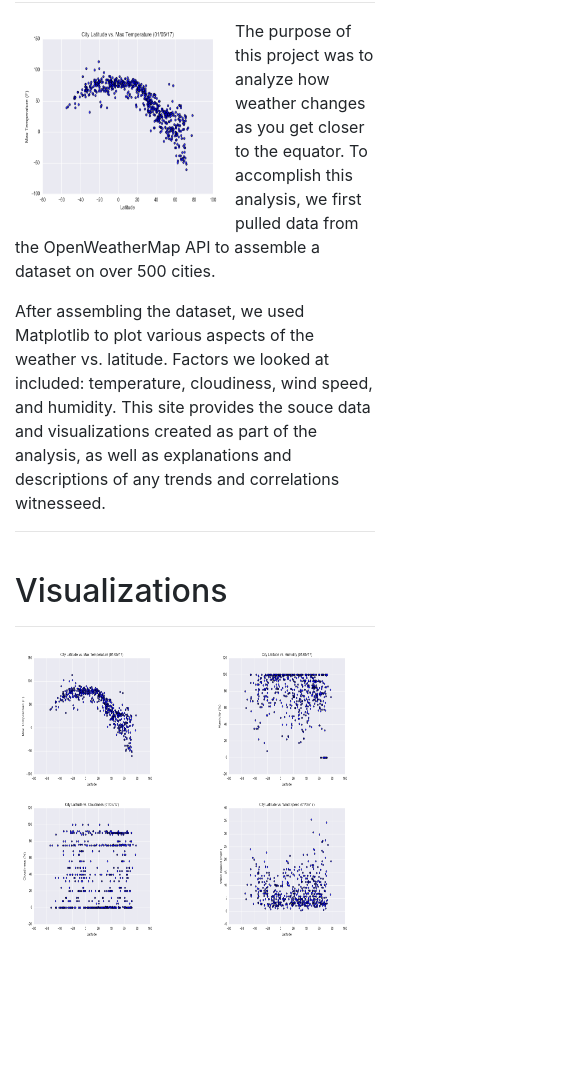
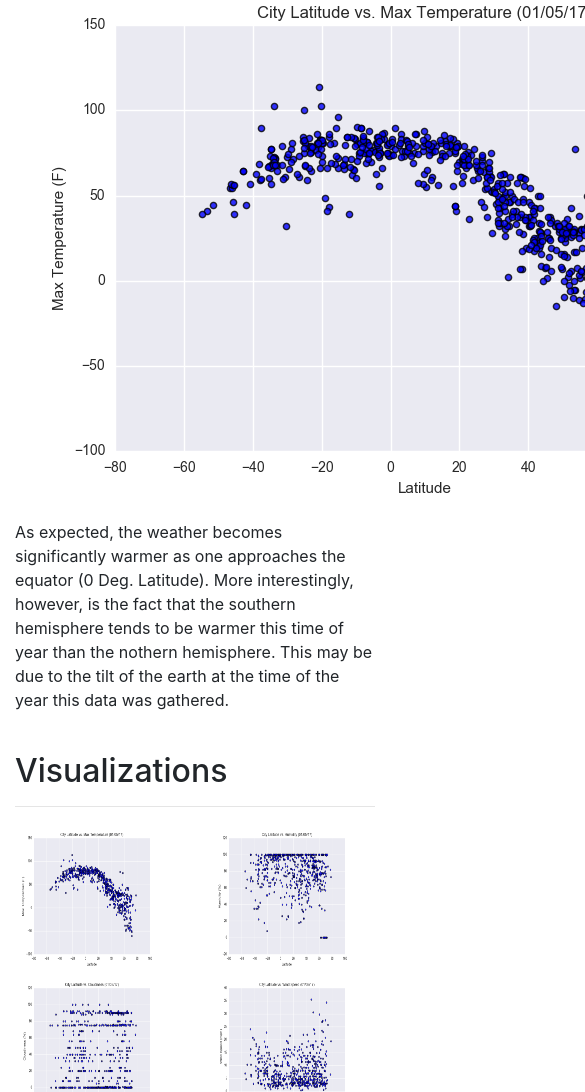
Before and after one commit to atokarev0717/Web-Design-Challenge, a plain HTML site: page vis1.html in a window 390 px wide. Shown: the part 201-1293 px from the top of the page, 585 px wide, since content can reach past the window. Before the commit the page ends 1144 px from the top, so only its background shows below. Drawn offline with nearby package versions, Linux system fonts and the light colour scheme.

Commit message:
added vis1 page

```diff
--- a/vis1.html
+++ b/vis1.html
@@ -14,7 +14,7 @@
           integrity="sha384-ggOyR0iXCbMQv3Xipma34MD+dH/1fQ784/j6cY/iJTQUOhcWr7x9JvoRxT2MZw1T"
           crossorigin="anonymous">
 
-    <title>Visualization Dashboard</title>
+    <title>Vis1</title>
   </head>
 
   <body>
@@ -70,43 +70,34 @@
       </div>
     </div>
 
-
-    <!-- Left Side of the Page -->
     <div class="container">
-      <br>
+    <br>
       <div class="row">
-        <div class="col-md-8">
-
-          <h1>Summary: Latitude vs. X</h1>
-          <hr>
-          <img src="assets/images/Fig1.png" width="220" height="200" align="left">
-          <p>The purpose of this project was to analyze how weather changes as you get closer to the equator. To
-            accomplish this analysis, we first pulled data from the OpenWeatherMap API to assemble a dataset on over 500
-            cities.</p>
-          <p>After assembling the dataset, we used Matplotlib to plot various aspects of the weather vs. latitude. Factors
-            we looked at included: temperature, cloudiness, wind speed, and humidity. This site provides the souce data
-            and visualizations created as part of the analysis, as well as explanations and descriptions of any trends and
-            correlations witnesseed.</p>
-          <hr>
+      <!-- left side of the page -->
+        <div class="col col-12 col-md-8">
+          <br>
+          <h1>Max Temperature</h1>
+          <a href="vis1.html"><img src="assets/images/Fig1.png"></a>
+          <p>As expected, the weather becomes significantly warmer as one approaches the equator (0 Deg. Latitude). More interestingly, however, is the fact that the southern hemisphere tends to be warmer this time of year than the nothern hemisphere. This may be due to the tilt of the earth at the time of the year this data was gathered.</p>
         </div>
 
 
         <!-- Rigth Side of the page -->
-        <div class="col-md-4">
+        <div class="col col-12 col-md-4">
           <br>
           <h2>Visualizations</h2>
           <hr>
           <div class='row'>
-            <div class="col-6">
+            <div class="col col-sm-3 col-md-6">
               <a href="vis1.html"><img src="assets/images/Fig1.png" width="150" height="150" ></a>
             </div>
-            <div class="col-6">
+            <div class="col col-sm-3 col-md-6">
               <a href="vis2.html"><img src="assets/images/Fig2.png" width="150" height="150" ></a>
             </div>
-            <div class="col-6">
+            <div class="col col-sm-3 col-md-6">
               <a href="vis3.html"><img src="assets/images/Fig3.png" width="150" height="150" ></a>
             </div>
-            <div class="col-6">
+            <div class="col col-sm-3 col-md-6">
               <a href="vis.html"><img src="assets/images/Fig4.png" width="150" height="150" ></a>
             </div>
           </div>
```
Also changed, not shown: index.html (+7 -7 lines).
